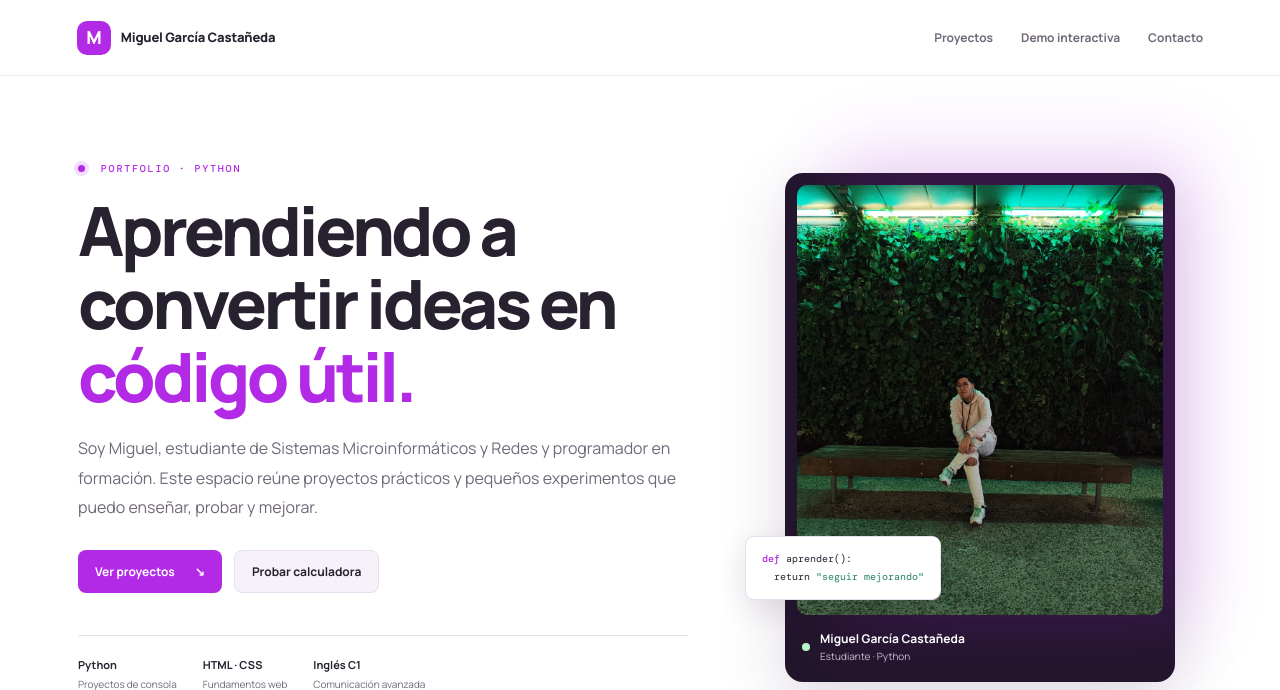
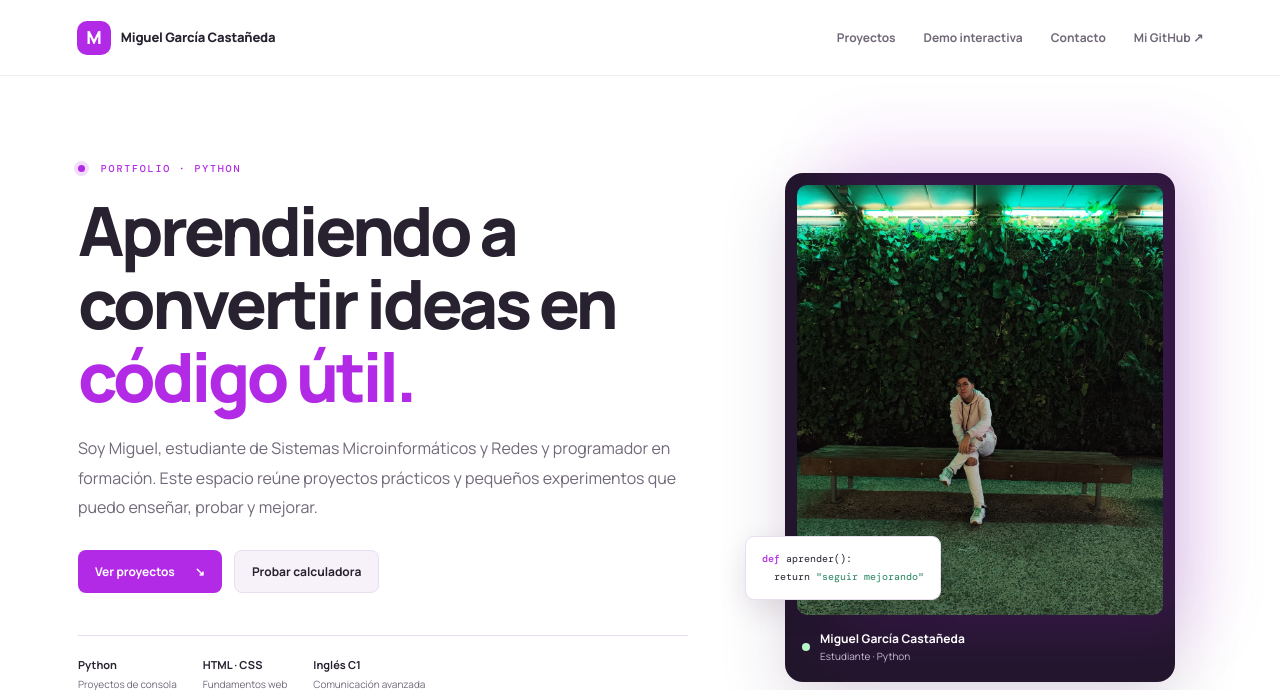
Before and after one commit to migui05/portfolio-python-miguel, a Flask app: page / in a window 1280 px wide. Shown: the top 690 px of the page. Run offline with Flask 3, Linux system fonts and the light colour scheme.

Commit message:
Añadir enlace al perfil de GitHub

```diff
--- a/templates/index.html
+++ b/templates/index.html
@@ -14,6 +14,7 @@
       <a href="#proyectos">Proyectos</a>
       <a href="#calculadora">Demo interactiva</a>
       <a href="#contacto">Contacto</a>
+      <a href="https://github.com/migui05" target="_blank" rel="noopener noreferrer">Mi GitHub ↗</a>
     </div>
   </nav>
 
@@ -150,6 +151,7 @@
       <h2>Siempre abierto a <span>aprender y colaborar.</span></h2>
       <p>Si quieres conocer más sobre mis prácticas o contactar conmigo, puedes escribirme por correo.</p>
       <a class="button primary" href="mailto:miguel.garcas.1@hotmail.com">miguel.garcas.1@hotmail.com <span>↗</span></a>
+      <p><a href="https://github.com/migui05" target="_blank" rel="noopener noreferrer">Visita mi perfil de GitHub: github.com/migui05 ↗</a></p>
       <div class="contact-meta"><span>Aranda de Duero, Burgos</span><span>660 519 744</span></div>
     </section>
   </main>
```
